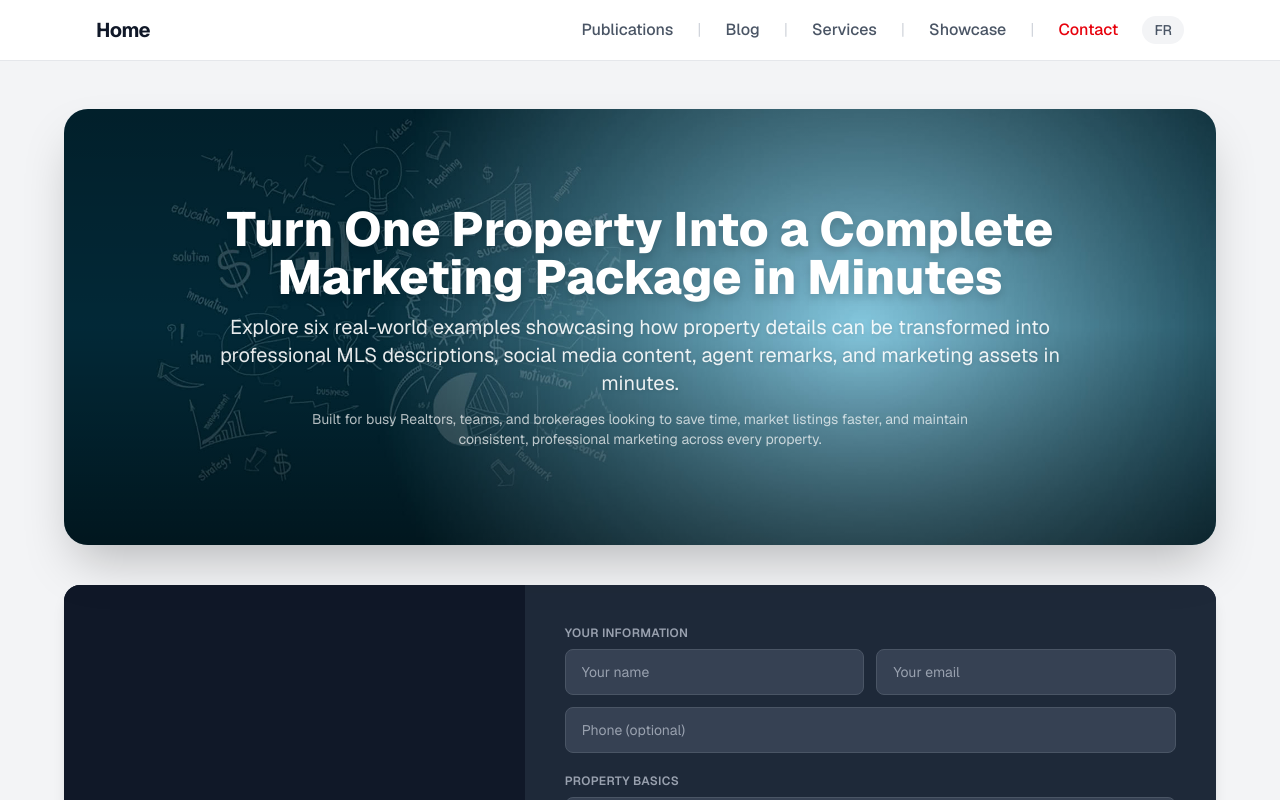
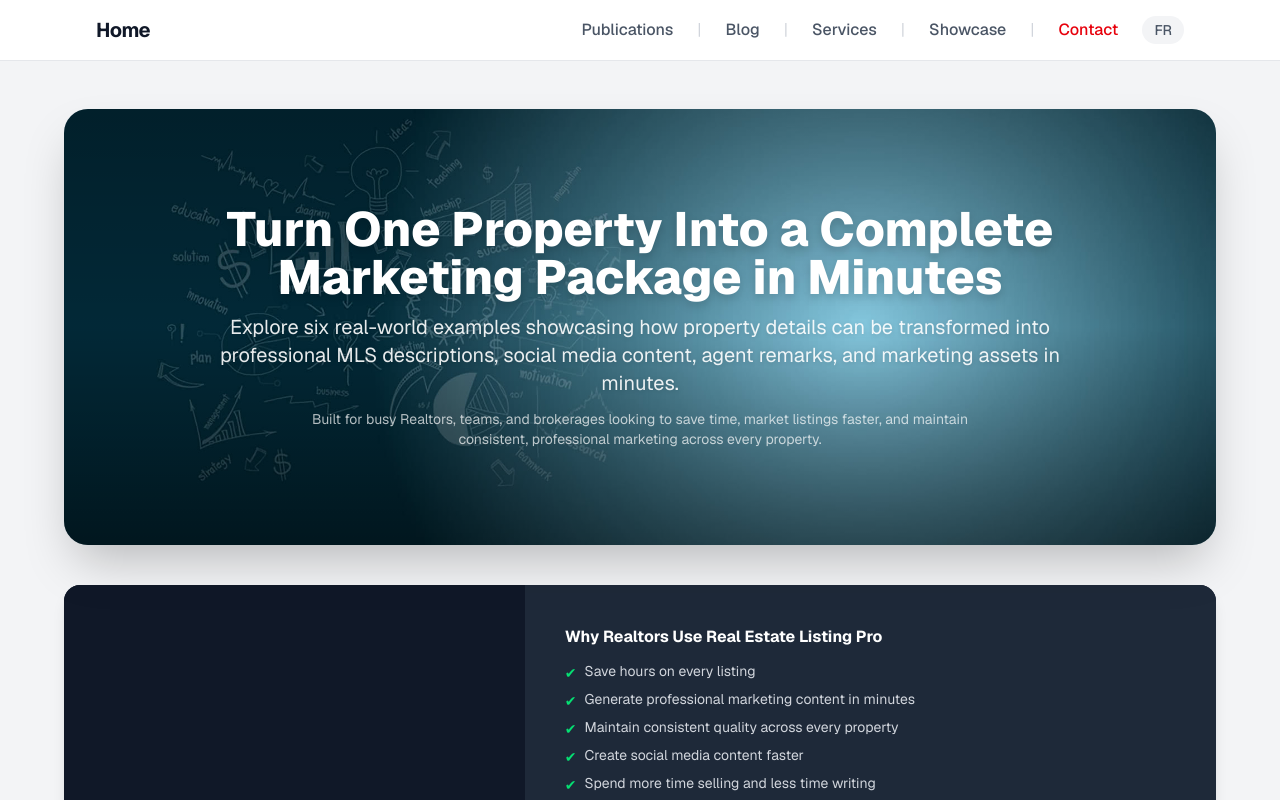
Before and after one commit to rodricfanou/rodricfanou.github.io, a Next.js app: page /real-estate-showcase in a window 1280 px wide. Shown: the top 800 px of the page. Built offline with nearby package versions, Linux system fonts and the light colour scheme.

Commit message:
Add 'Why Realtors Use Real Estate Listing Pro' section above form

```diff
--- a/src/app/real-estate-showcase/page.tsx
+++ b/src/app/real-estate-showcase/page.tsx
@@ -331,6 +331,25 @@ export default function RealEstateShowcase() {
               </div>
               {/* Right: Form */}
               <div className="md:col-span-3 p-8 md:p-10 bg-gray-800">
+                <div className="mb-6 pb-6 border-b border-gray-700">
+                  <h3 className="text-base font-bold text-white mb-3">
+                    {isFr ? "Pourquoi les agents utilisent Real Estate Listing Pro" : "Why Realtors Use Real Estate Listing Pro"}
+                  </h3>
+                  <ul className="space-y-1.5">
+                    {[
+                      { en: "Save hours on every listing", fr: "Gagnez des heures sur chaque annonce" },
+                      { en: "Generate professional marketing content in minutes", fr: "Générez du contenu marketing professionnel en minutes" },
+                      { en: "Maintain consistent quality across every property", fr: "Maintenez une qualité cohérente pour chaque propriété" },
+                      { en: "Create social media content faster", fr: "Créez du contenu pour les réseaux sociaux plus rapidement" },
+                      { en: "Spend more time selling and less time writing", fr: "Passez plus de temps à vendre et moins à écrire" },
+                    ].map((item) => (
+                      <li key={item.en} className="flex items-start gap-2 text-sm text-gray-300">
+                        <span className="text-green-400 mt-0.5 shrink-0">✔</span>
+                        {isFr ? item.fr : item.en}
+                      </li>
+                    ))}
+                  </ul>
+                </div>
                 <LeadForm isFr={isFr} />
               </div>
             </div>
```
